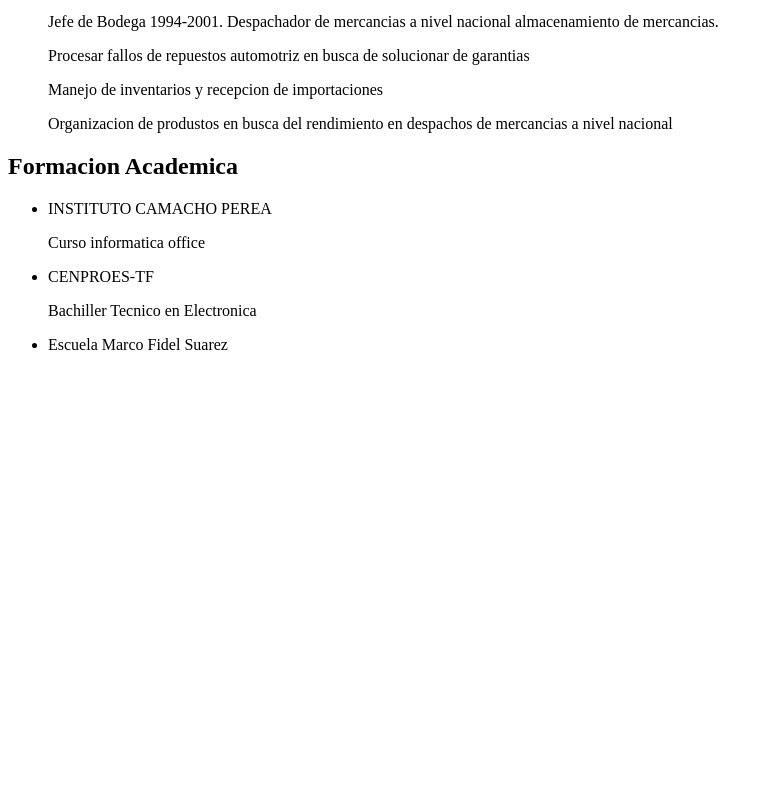
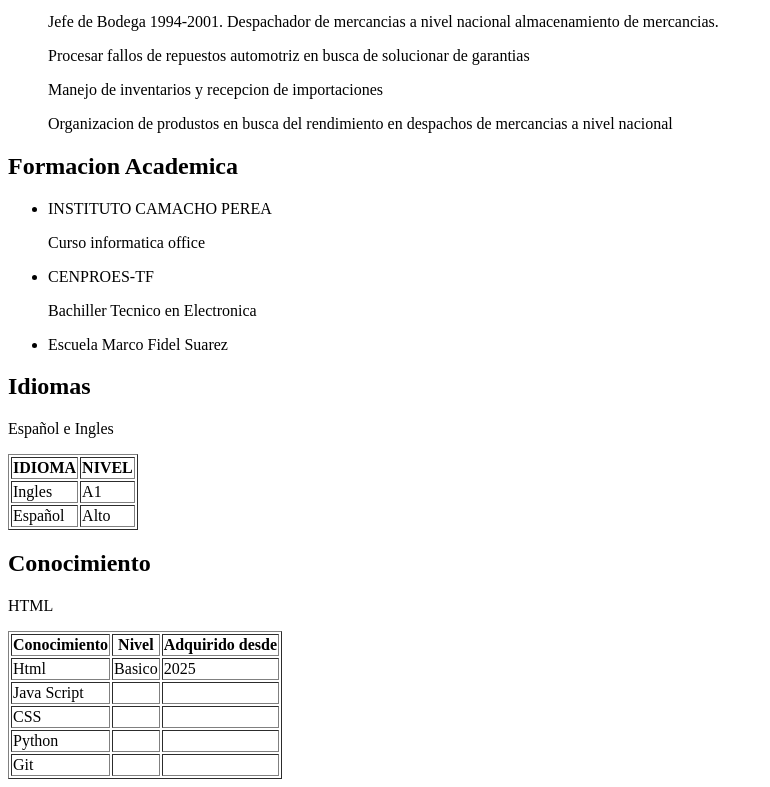
Before and after one commit to marluna5400/HOJA-DE-VIDA-TT, a plain HTML site: page index.html in a window 1280 px wide. Shown: the part 384-1171 px from the top of the page, without its empty margins (0-770 px from the left). Before the commit the page ends 800 px from the top, so only its background shows below. Drawn offline with Linux system fonts and the light colour scheme.

Commit message:
seccion idioma y conocimiento

```diff
--- a/index.html
+++ b/index.html
@@ -52,6 +52,73 @@
           <li> Escuela Marco Fidel Suarez</li>
       </ul>
       </section>
+      <section id="idiomas">
+
+		<h2>Idiomas</h2>
+		<p>Español e Ingles
+
+	</section>
+
+		<table border="1" width 150%>
+			<tr>
+				<th>IDIOMA</th>
+				<th>NIVEL</th>
+			</tr>
+			<tr>
+				<td>Ingles</td>
+				<td>A1</td>
+
+			</tr>
+			<tr>
+				<td>Español</td>
+				<td>Alto</td>
+			</tr>
+
+		</table>
+		<section id="conocimiento">
+			<h2>Conocimiento</h2>
+			<p>HTML</p>
+		</section>
+
+			<table border=""1" width 200%>
+			<tr>
+				<th>Conocimiento</th>
+				<th>Nivel</th>
+				<th>Adquirido desde</th>
+			</tr>
+			<tr>
+				<td>Html</td>
+				<td>Basico</td>
+				<td>2025</td>
+
+			</tr>
+			<tr>
+				<td>Java Script</td>
+				<td></td>
+				<td></td>
+
+			</tr>
+
+			<tr>
+				<td>CSS</td>
+				<td></td>
+				<td></td>
+
+			</tr>
+			<tr>
+				<td>Python</td>
+				<td></td>
+				<td></td>
+			</tr>
+
+			<tr>
+				<td>Git</td>
+				<td></td>
+				<td></td>
+			</tr>
+			</table>
+
+
 
 </body>
 </html>
```
